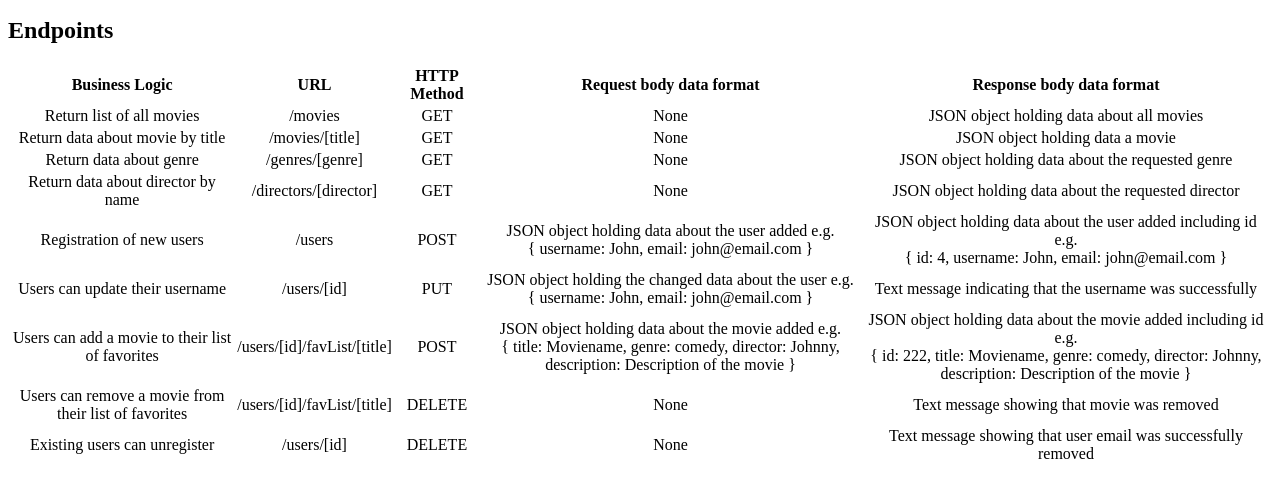
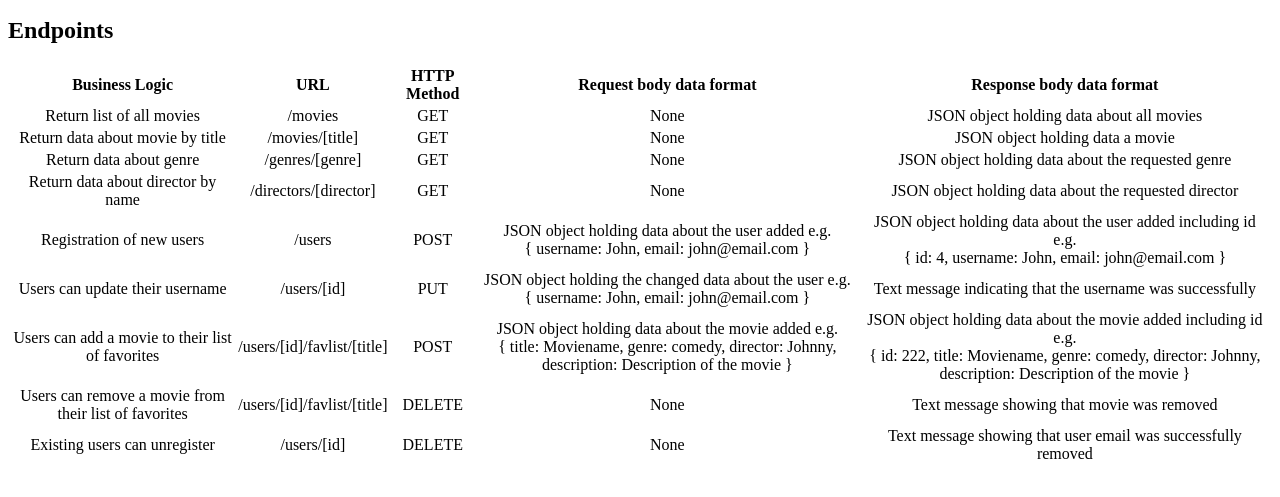
Before and after one commit to Doris24/movie-api, a website: page public/documentation.html in a window 1280 px wide. Shown: the part 119-616 px from the top of the page. Drawn offline with Linux system fonts and the light colour scheme.

Commit message:
Updated documentation of the endpoints

```diff
--- a/public/documentation.html
+++ b/public/documentation.html
@@ -63,14 +63,14 @@
       </tr>
       <tr>
         <td>Users can add a movie to their list of favorites</td>
-        <td>/users/[id]/favList/[title]</td>
+        <td>/users/[id]/favlist/[title]</td>
         <td>POST</td>
         <td>JSON object holding data about the movie added e.g. <br>{ title: Moviename, genre: comedy, director: Johnny, description: Description of the movie }</td>
         <td>JSON object holding data about the movie added including id e.g. <br>{ id: 222, title: Moviename, genre: comedy, director: Johnny, description: Description of the movie }</td>
       </tr>
       <tr>
         <td>Users can remove a movie from their list of favorites</td>
-        <td>/users/[id]/favList/[title]</td>
+        <td>/users/[id]/favlist/[title]</td>
         <td>DELETE</td>
         <td>None</td>
         <td>Text message showing that movie was removed</td>
```
